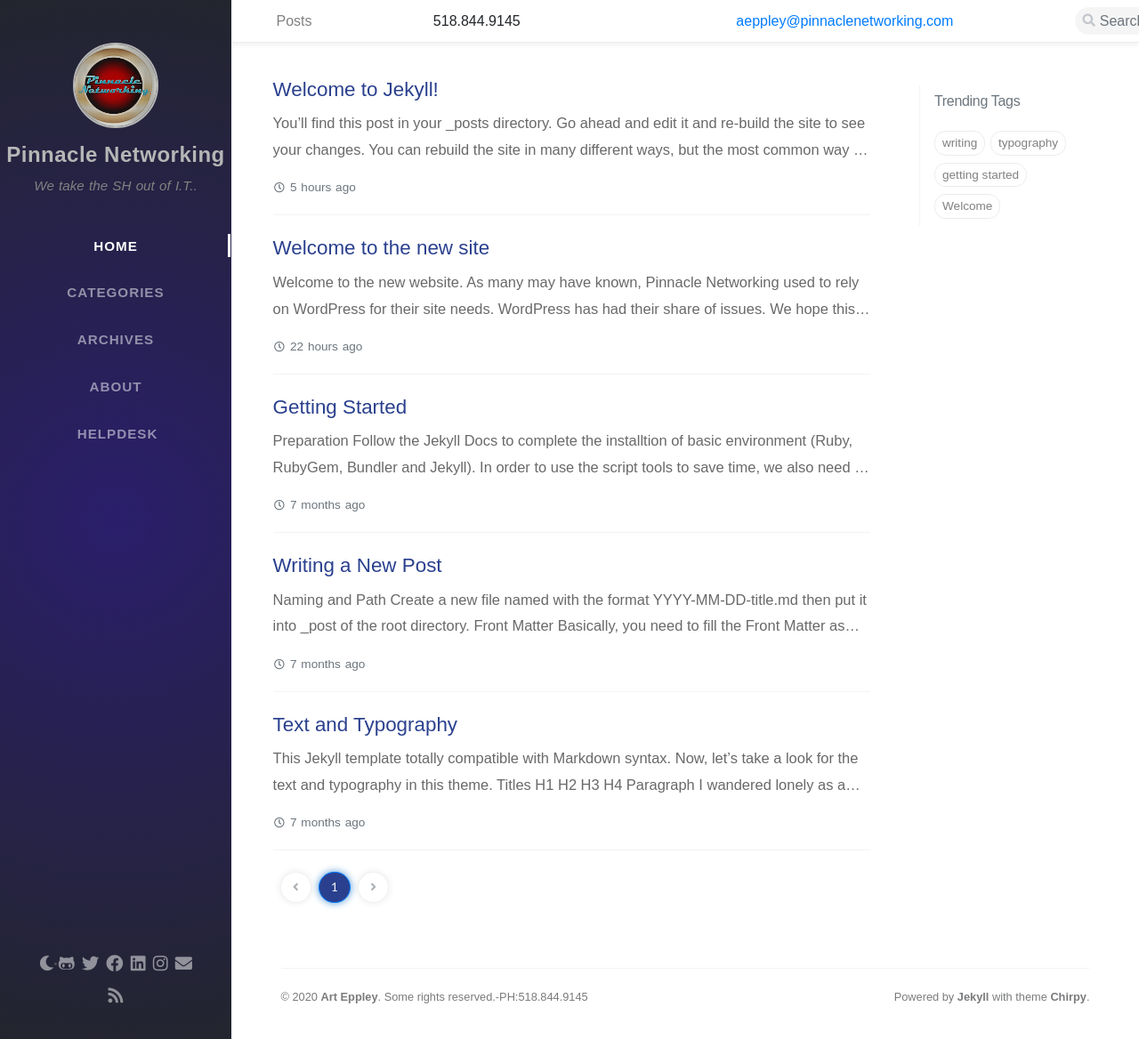
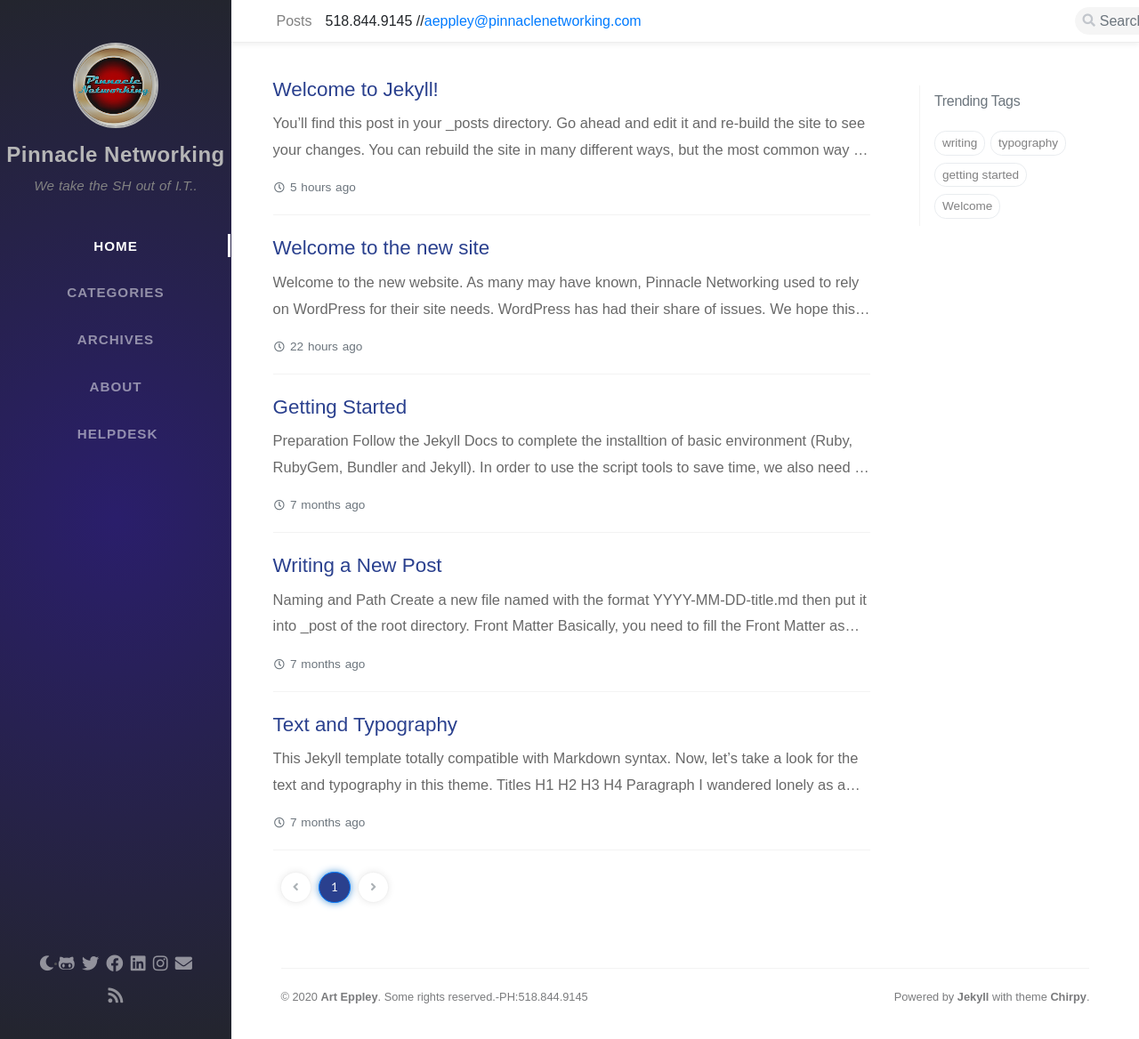
Before and after one commit to Pinnaclenetworking/pinnaclenetworking.github.io, a Jekyll site: the page built from index.html, in a window 1280 px wide and 1168 px high. Shown: the whole window at 89% size. Built offline with Jekyll 4.4.1, drawn with Linux system fonts in a browser that asks for light colours; nearby versions of some CDN libraries; some web fonts are replaced; the list of posts is cut into pages by our own code; comment, search, counter and statistics services are not loaded.

Commit message:
Update topbar.html

```diff
--- a/_includes/topbar.html
+++ b/_includes/topbar.html
@@ -37,7 +37,7 @@
       {{- page.title -}}
     {% endif %}
     </div>
-    <div id="top-bar" class="col-11 d-flex h-100 align-items-center justify-content-around">518.844.9145 <a href="mailto:aeppley@pinnaclenetworking.com">aeppley@pinnaclenetworking.com</a></div>
+    <div id="top-bar" class="col-11 d-flex h-100 align-items-center justify-content-right">518.844.9145 //<a href="mailto:aeppley@pinnaclenetworking.com">aeppley@pinnaclenetworking.com</a></div>
     <i id="search-trigger" class="fas fa-search fa-fw"></i>
     <span id="search-wrapper" class="align-items-center">
       <i class="fas fa-search fa-fw"></i>
```
